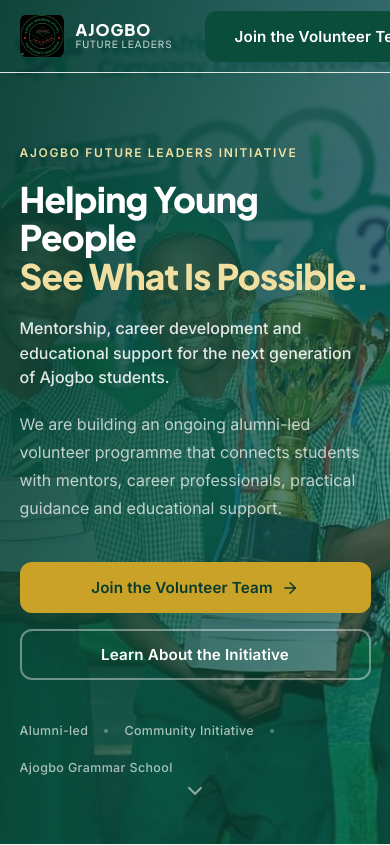
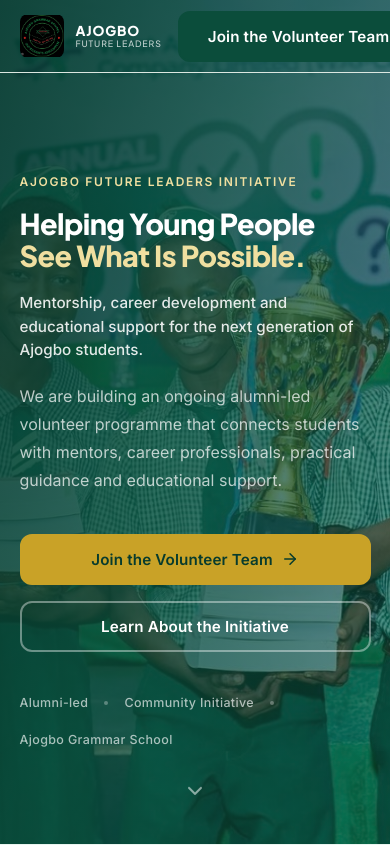
Before and after one commit to Tijani-Mubarak2001/ajogbo-website, a React (Vite) app: page / in a window 390 px wide. Shown: the top 845 px of the page. Built offline with nearby package versions, Linux system fonts and the light colour scheme.

Commit message:
Fix header distortion on mobile

```diff
--- a/src/components/Hero.css
+++ b/src/components/Hero.css
@@ -190,6 +190,10 @@
   }
 
   .hero__headline {
-    font-size: 2.2rem;
+    font-size: 1.8rem;
+  }
+
+  .hero__subheadline {
+    font-size: 0.95rem;
   }
 }
--- a/src/components/Navbar.css
+++ b/src/components/Navbar.css
@@ -200,3 +200,17 @@
     display: flex;
   }
 }
+
+@media (max-width: 480px) {
+  .navbar__inner {
+    gap: var(--space-4);
+  }
+
+  .navbar__logo-top {
+    font-size: 0.85rem;
+  }
+
+  .navbar__logo-bottom {
+    font-size: 0.55rem;
+  }
+}
```
